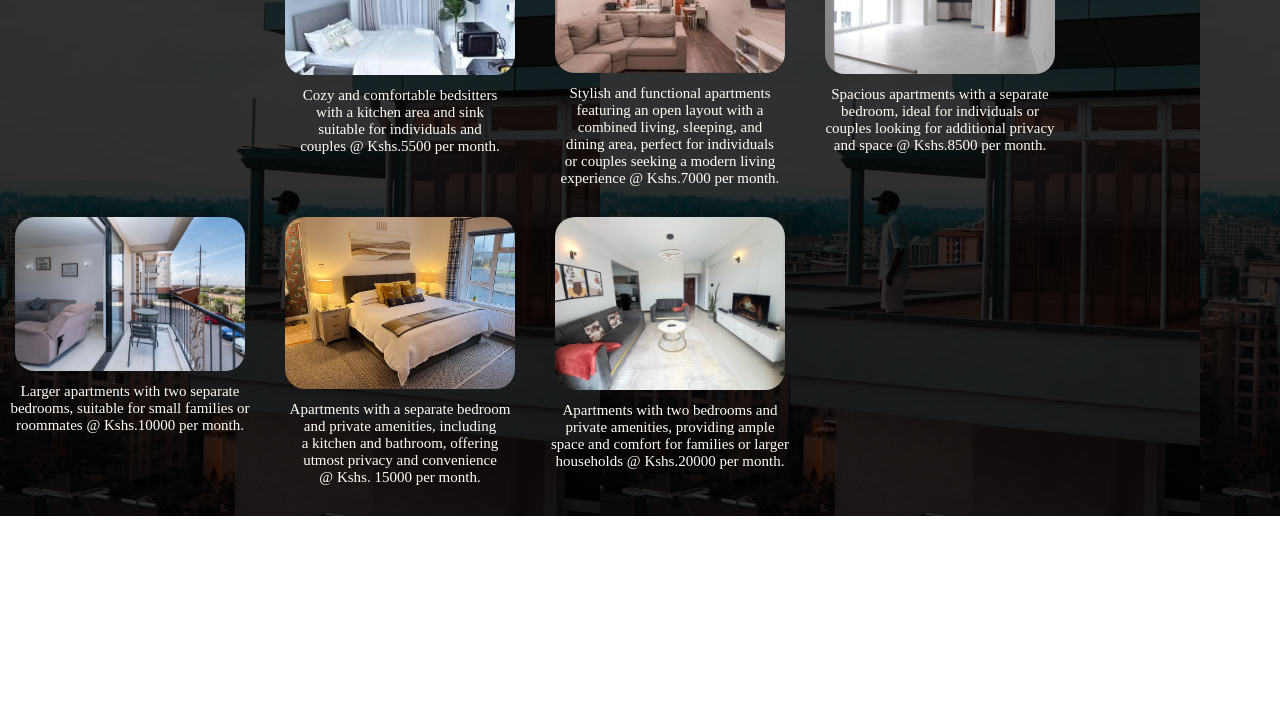
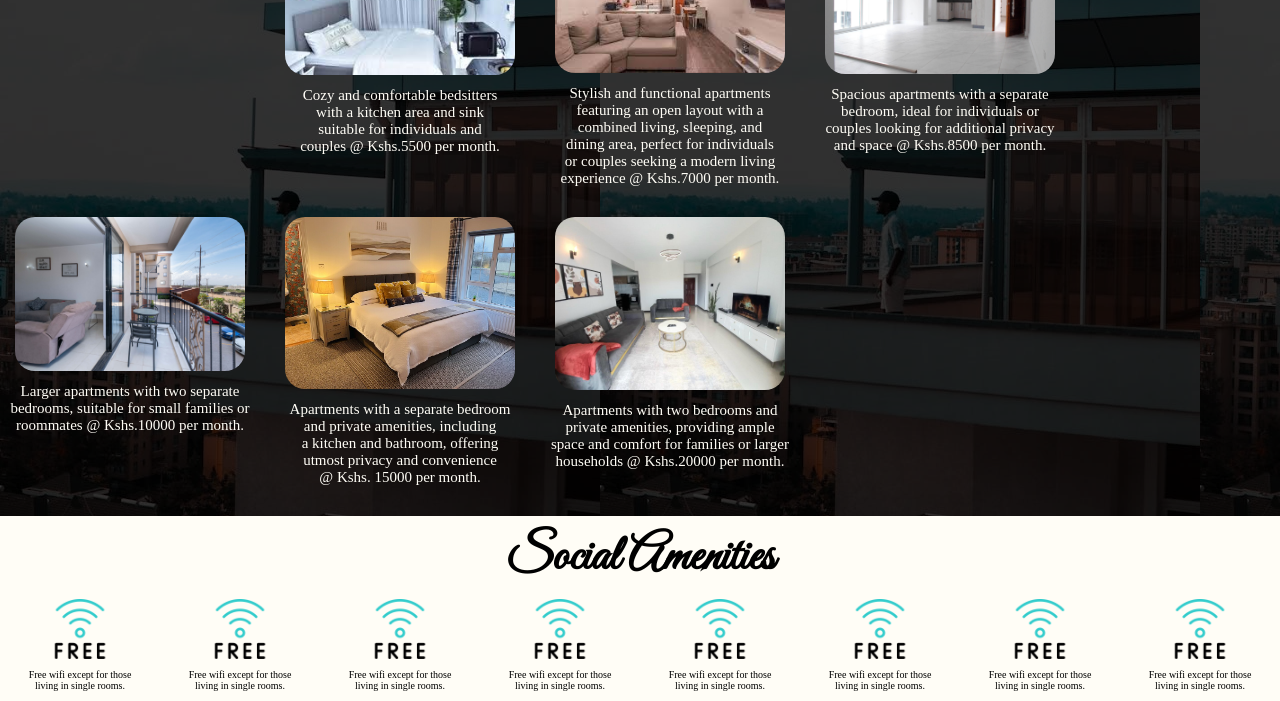
Before and after one commit to KE-FA/Urban-Apartments, a website built with Vite: page index.html in a window 1280 px wide. Shown: the part 680-1381 px from the top of the page. Before the commit the page ends 1196 px from the top, so only its background shows below. Built offline with nearby package versions, Linux system fonts and the light colour scheme; files whose address does not match are found by name; a web font is replaced by a local one.

Commit message:
add amenities

```diff
--- a/index.html
+++ b/index.html
@@ -63,6 +63,7 @@
     <!--End of Hero Section-->
 
     <!--House Types-->
+    <section>
       <div class="rooms">
         <h3 class="room-title">Available Rooms</h3>
         <br />
@@ -89,8 +90,9 @@
             <img src="./Images/Studio.jpg" alt="Studio Apartment" />
             <p class="room-desc">
               Stylish and functional apartments featuring an open layout with a
-            combined living, sleeping, and dining area, perfect for individuals
-            or couples seeking a modern living experience @ Kshs.7000 per month.
+              combined living, sleeping, and dining area, perfect for
+              individuals or couples seeking a modern living experience @
+              Kshs.7000 per month.
             </p>
           </div>
 
@@ -98,8 +100,8 @@
             <img src="./Images/One-br.jpg" alt="One Bedroom" />
             <p class="room-desc">
               Spacious apartments with a separate bedroom, ideal for individuals
-            or couples looking for additional privacy and space @ Kshs.8500 per
-            month.
+              or couples looking for additional privacy and space @ Kshs.8500
+              per month.
             </p>
           </div>
 
@@ -112,20 +114,90 @@
           </div>
 
           <div class="room-type">
-          <img src="./Images/One-br-sc.jpg" alt="One Bedroom Self Contained" />
+            <img
+              src="./Images/One-br-sc.jpg"
+              alt="One Bedroom Self Contained"
+            />
             <p class="room-desc">
-            Apartments with a separate bedroom and private amenities, including
-            a kitchen and bathroom, offering utmost privacy and convenience @
-            Kshs. 15000 per month.
+              Apartments with a separate bedroom and private amenities,
+              including a kitchen and bathroom, offering utmost privacy and
+              convenience @ Kshs. 15000 per month.
             </p>
           </div>
 
           <div class="room-type">
-          <img src="./Images/Two-br-sc.jpg" alt="Two Bedroom Self Contained" />
+            <img
+              src="./Images/Two-br-sc.jpg"
+              alt="Two Bedroom Self Contained"
+            />
             <p class="room-desc">
-            Apartments with two bedrooms and private amenities, providing ample
-            space and comfort for families or larger households @ Kshs.20000 per
-            month.
+              Apartments with two bedrooms and private amenities, providing
+              ample space and comfort for families or larger households @
+              Kshs.20000 per month.
+            </p>
+          </div>
+        </div>
+      </div>
+    </section>
+
+    <!--End of House Types-->
+
+    <div class="social-categories">
+      <h3 class="social-title">Social Amenities</h3>
+      <div class="social-amenitie">
+        <div class="social-amenitie-item">
+          <img src="./Images/Social Amenities/free-wifi.png" alt="Free Wifi" />
+          <p class="social-category-desc">
+            Free wifi except for those living in single rooms.
+          </p>
+        </div>
+
+        <div class="social-amenitie-item">
+          <img src="./Images/Social Amenities/free-wifi.png" alt="Free Wifi" />
+          <p class="social-category-desc">
+            Free wifi except for those living in single rooms.
+          </p>
+        </div>
+
+        <div class="social-amenitie-item">
+          <img src="./Images/Social Amenities/free-wifi.png" alt="Free Wifi" />
+          <p class="social-category-desc">
+            Free wifi except for those living in single rooms.
+          </p>
+        </div>
+
+        <div class="social-amenitie-item">
+          <img src="./Images/Social Amenities/free-wifi.png" alt="Free Wifi" />
+          <p class="social-category-desc">
+            Free wifi except for those living in single rooms.
+          </p>
+        </div>
+
+        <div class="social-amenitie-item">
+          <img src="./Images/Social Amenities/free-wifi.png" alt="Free Wifi" />
+          <p class="social-category-desc">
+            Free wifi except for those living in single rooms.
+          </p>
+        </div>
+
+        <div class="social-amenitie-item">
+          <img src="./Images/Social Amenities/free-wifi.png" alt="Free Wifi" />
+          <p class="social-category-desc">
+            Free wifi except for those living in single rooms.
+          </p>
+        </div>
+
+        <div class="social-amenitie-item">
+          <img src="./Images/Social Amenities/free-wifi.png" alt="Free Wifi" />
+          <p class="social-category-desc">
+            Free wifi except for those living in single rooms.
+          </p>
+        </div>
+
+        <div class="social-amenitie-item">
+          <img src="./Images/Social Amenities/free-wifi.png" alt="Free Wifi" />
+          <p class="social-category-desc">
+            Free wifi except for those living in single rooms.
           </p>
         </div>
       </div>
--- a/src/style.css
+++ b/src/style.css
@@ -170,6 +170,11 @@ html {
   padding: 1rem;
   width: 25rem;
   border-radius: 3rem;
+  transition: transform 0.3s ease;
+}
+
+.room-type > img:hover {
+  transform: scale(1.1);
 }
 
 .room-desc {
@@ -192,4 +197,41 @@ html {
   gap: 2rem;
 }
 
-/*End of Rooms Stylings*/
+/*End of Rooms Styling Section*/
+
+/*Amenities Stylings*/
+.social-title {
+  text-align: center;
+  padding: 1rem 2rem;
+  font-family: var(--secondary-font);
+  color: var(--color-black-main);
+  font-size: 5rem;
+}
+
+.social-categories {
+  justify-content: center;
+  gap: 2rem;
+  background-color: var(--color-white);
+}
+.social-amenitie {
+  display: flex;
+  /* flex-direction: column; */
+  flex-wrap: nowrap;
+  text-align: center;
+}
+
+.social-amenitie-item {
+  width: 25rem;
+}
+.social-amenitie-item > img {
+  width: 6rem;
+  display: block;
+  margin: 0 auto;
+}
+
+.social-category-desc {
+  text-align: center;
+  justify-content: center;
+  padding: 1rem 2rem;
+}
+/*End of Amenities Stylings*/
```
Also changed, not shown: Images/Social Amenities/free-wifi.png (added). Lines whose indentation alone changed are shown as unchanged.
